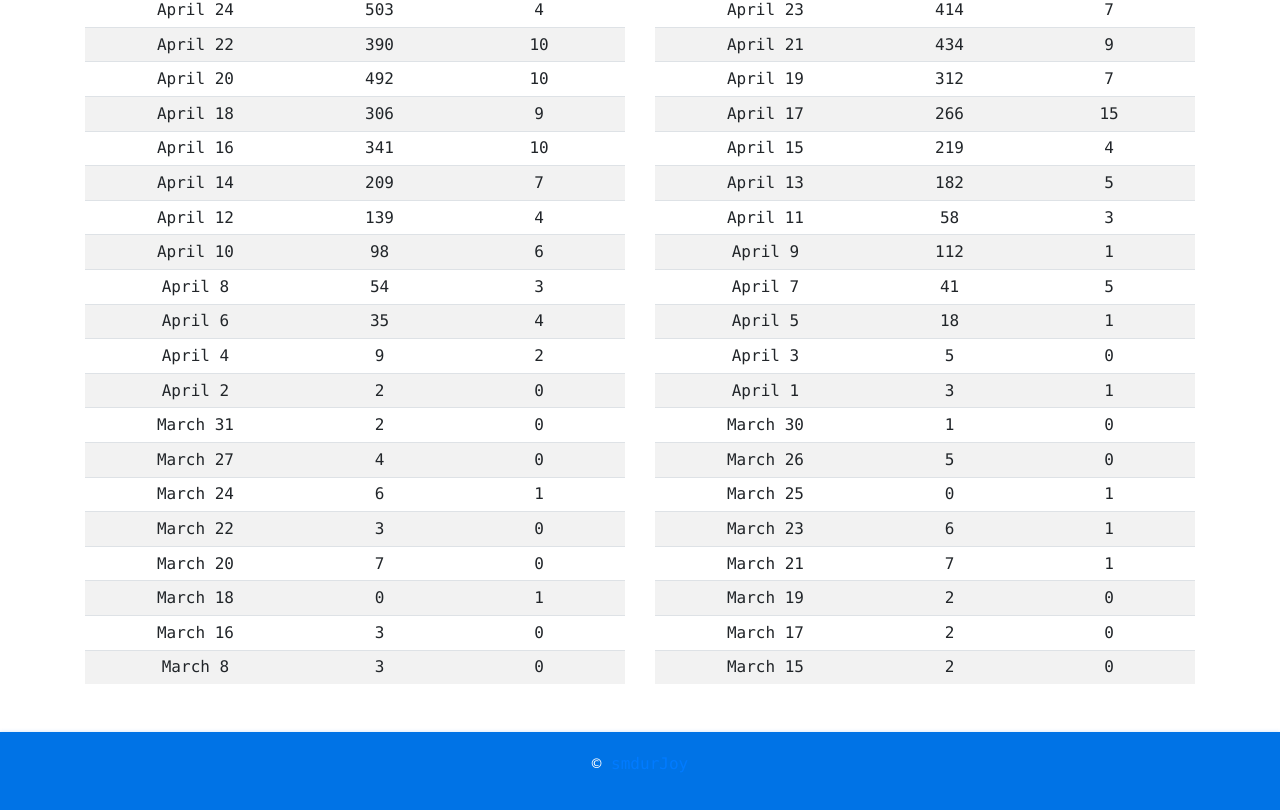
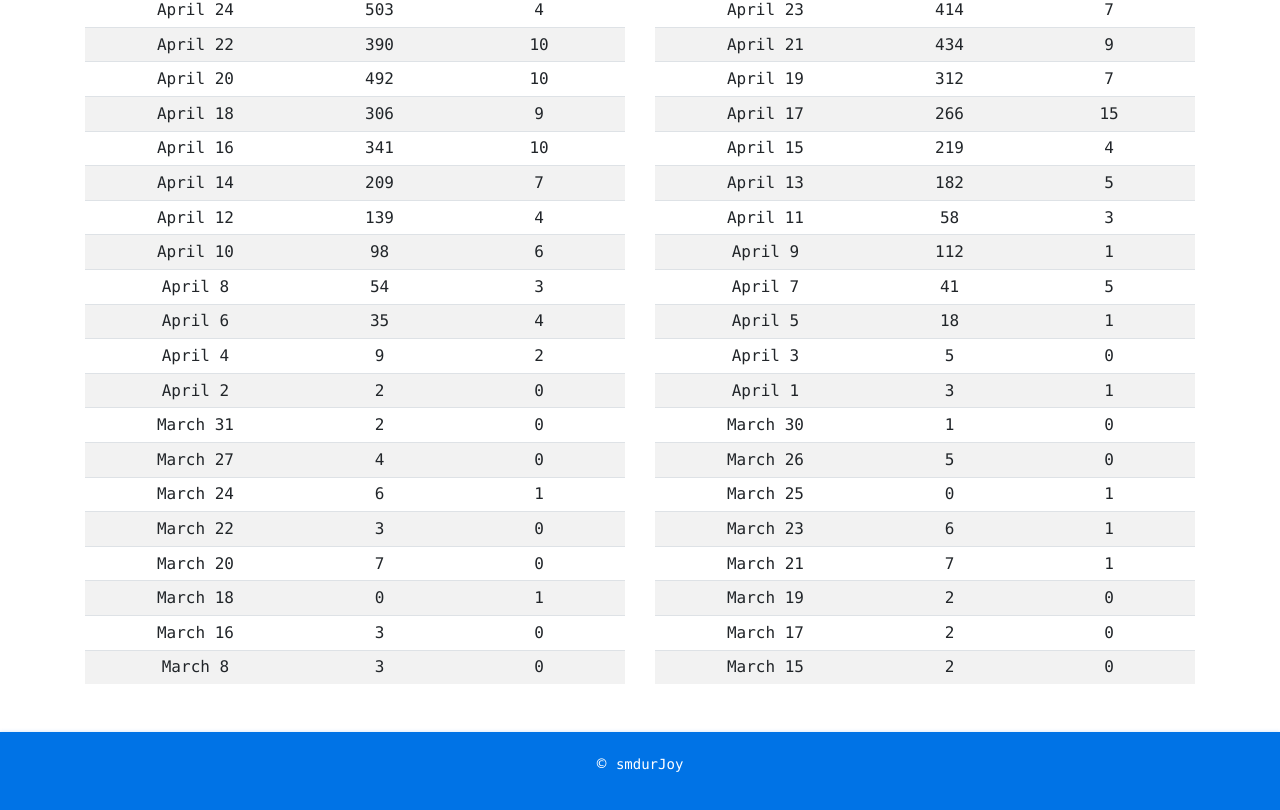
Before and after one commit to smdurjoy/covid, a React (Create React App) app: page /BdAllInfo in a window 1280 px wide. Shown: the part 927-1737 px from the top of the page. Built offline with nearby package versions, Linux system fonts and the light colour scheme; a web font is replaced by a local one.

Commit message:
Update custom.css

```diff
--- a/src/asset/css/custom.css
+++ b/src/asset/css/custom.css
@@ -510,3 +510,14 @@ body {
   background-color: rgb(10, 18, 48);
   color: #fff;
 }
+
+.footerCredit {
+  color: #fff;
+  text-decoration: none;
+  font-size: 14px;
+}
+
+.footerCredit:hover {
+  color: #ddd;
+  text-decoration: none;
+}
```
